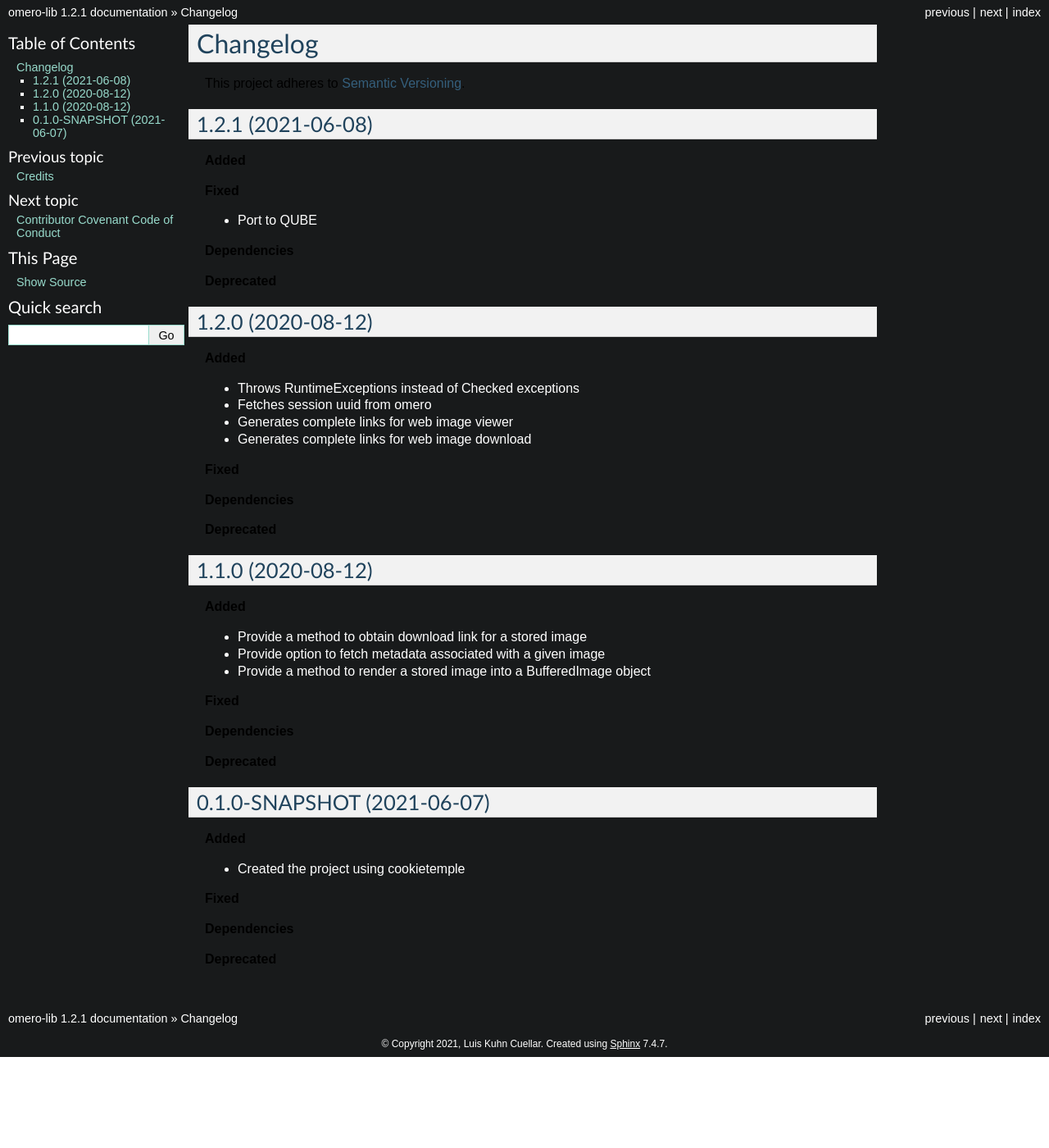
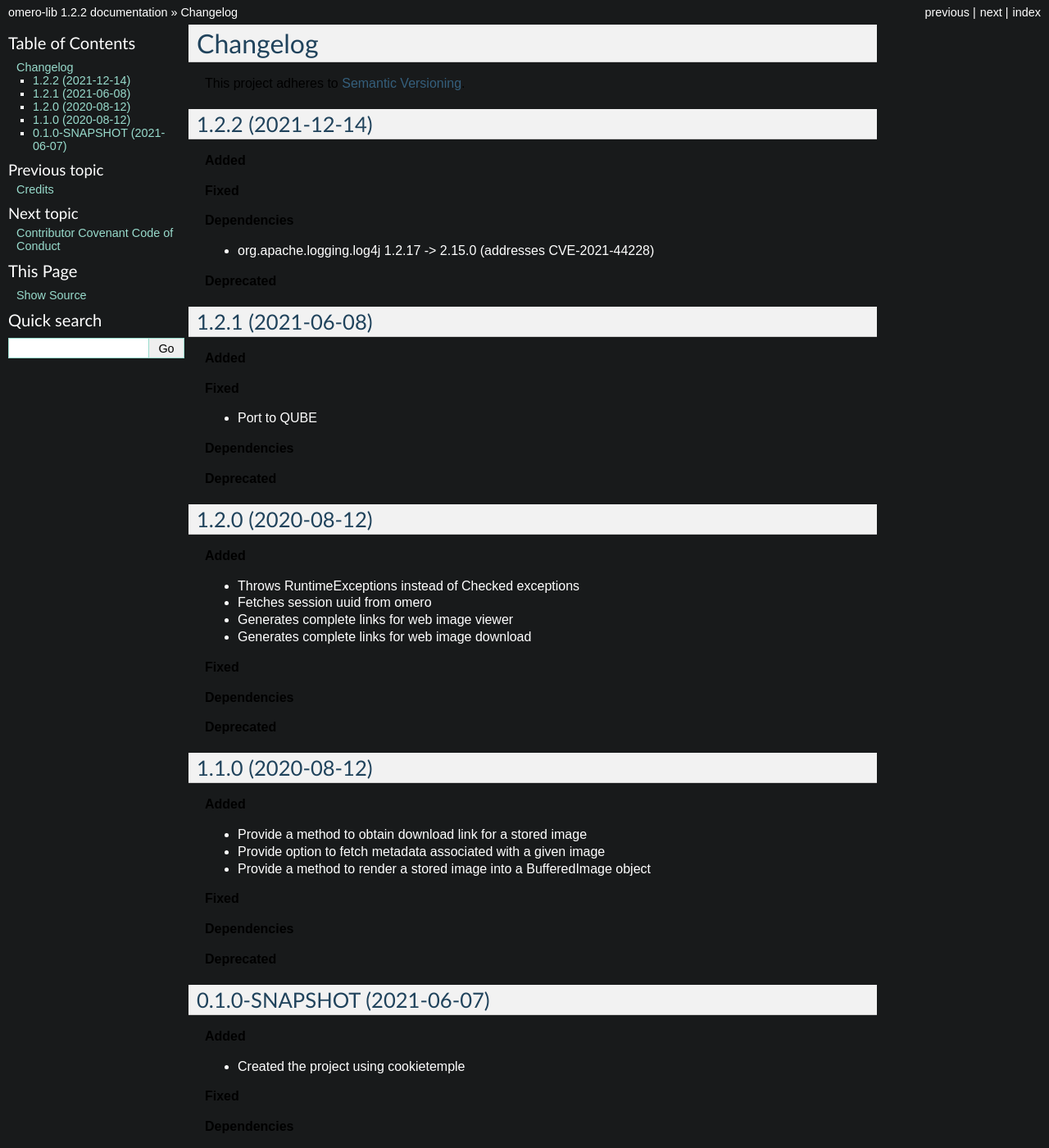
Before and after one commit to qbicsoftware/omero-lib, a Sphinx documentation site: the page built from docs/changelog.rst, in a window 1280 px wide and 1400 px high. Shown: the whole window at 82% size. Built offline with Sphinx 7.4.7, drawn with Linux system fonts in a browser that asks for light colours; some of the changed text lies outside the part shown.

Commit message:
log4j initial fix

```diff
--- a/CHANGELOG.rst
+++ b/CHANGELOG.rst
@@ -3,6 +3,20 @@ Changelog
 ==========
 
 This project adheres to `Semantic Versioning <https://semver.org/>`_.
+
+1.2.2 (2021-12-14)
+------------------
+
+**Added**
+
+**Fixed**
+
+**Dependencies**
+
+* org.apache.logging.log4j 1.2.17 -> 2.15.0 (addresses CVE-2021-44228)
+
+**Deprecated**
+
 
 1.2.1 (2021-06-08)
 ------------------
--- a/docs/conf.py
+++ b/docs/conf.py
@@ -55,9 +55,9 @@ author = "Luis Kuhn Cuellar"
 # the built documents.
 #
 # The short X.Y version.
-version = '1.2.1'
+version = '1.2.2'
 # The full version, including alpha/beta/rc tags.
-release = '1.2.1'
+release = '1.2.2'
 
 # The language for content autogenerated by Sphinx. Refer to documentation
 # for a list of supported languages.
--- a/qube.cfg
+++ b/qube.cfg
@@ -1,5 +1,5 @@
 [bumpversion]
-current_version = 1.2.1
+current_version = 1.2.2
 
 [bumpversion_files_whitelisted]
 dot_qube = .qube.yml
```
Also changed, not shown: pom.xml (+5 -3 lines), .qube.yml.
